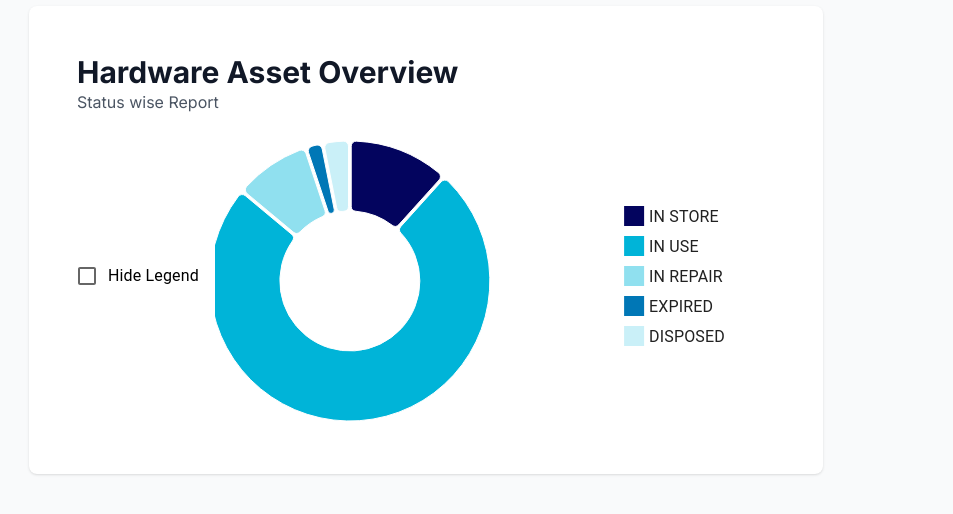
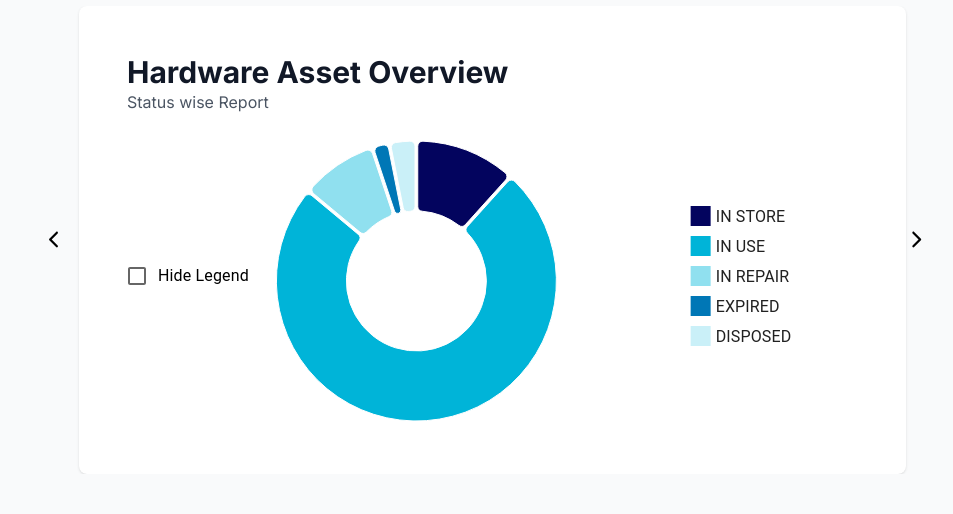
Before and after one commit to getwithashish/ExAM, a React (Vite) app in the folder exam_frontend/: page / in a window 1280 px wide. Shown: the part 106-620 px from the top of the page, without its empty margins (293-1246 px from the left). Built offline with nearby package versions, Linux system fonts and the light colour scheme.

Commit message:
feat: Add charts carousel animation

```diff
--- a/exam_frontend/package.json
+++ b/exam_frontend/package.json
@@ -27,7 +27,10 @@
   "dependencies": {
     "@emotion/react": "^11.11.4",
     "@emotion/styled": "^11.11.0",
-    "@mui/icons-material": "^5.15.11",
+    "@fortawesome/fontawesome-svg-core": "^6.5.1",
+    "@fortawesome/free-regular-svg-icons": "^6.5.1",
+    "@fortawesome/free-solid-svg-icons": "^6.5.1",
+    "@fortawesome/react-fontawesome": "^0.2.0",
     "@mui/material": "^5.15.11",
     "@mui/x-charts": "^6.19.5",
     "apexcharts": "^3.36.3",
--- /dev/null
+++ b/exam_frontend/src/components/charts/carousel.module.css
@@ -0,0 +1,41 @@
+/* carousel.module.css */
+
+.carousel {
+    position: relative;
+    overflow: hidden;
+  }
+
+  .carousel-inner {
+    display: flex;
+    transition: transform 0.5s ease; /* Smooth transition effect */
+  }
+
+  .carousel-item {
+    flex: 0 0 100%; /* Each item takes up the full width */
+  }
+
+  .prev,
+  .next {
+    position: absolute;
+    top: 50%;
+    transform: translateY(-50%);
+    background-color: transparent;
+    border: none;
+    cursor: pointer;
+    padding: 10px;
+    font-size: 18px;
+  }
+
+  .prev {
+    left: 10px;
+    margin-left: 50px;
+  }
+
+  .next {
+    right: 10px;
+    margin-right: 30px;
+  }
+
+  .hidden {
+    display: none;
+  }
--- /dev/null
+++ b/exam_frontend/src/components/charts/carousel.tsx
@@ -0,0 +1,47 @@
+import React, { useState } from 'react';
+import styles from './carousel.module.css';
+import { FontAwesomeIcon } from '@fortawesome/react-fontawesome';
+import { faChevronLeft, faChevronRight } from '@fortawesome/free-solid-svg-icons';
+
+interface CarouselProps {
+  items: JSX.Element[];
+}
+
+const Carousel: React.FC<CarouselProps> = ({ items }) => {
+  const [currentIndex, setCurrentIndex] = useState(0);
+  const [isTransitioning, setTransitioning] = useState(false);
+
+  const goToNext = () => {
+    setTransitioning(true);
+    setCurrentIndex((prevIndex) => (prevIndex === items.length - 1 ? 0 : prevIndex + 1));
+    setTimeout(() => {
+      setTransitioning(false);
+    }, 500); // Adjust the delay based on your transition duration
+  };
+
+  const goToPrev = () => {
+    setTransitioning(true);
+    setCurrentIndex((prevIndex) => (prevIndex === 0 ? items.length - 1 : prevIndex - 1));
+    setTimeout(() => {
+      setTransitioning(false);
+    }, 500); // Adjust the delay based on your transition duration
+  };
+
+  return (
+    <div className={styles['carousel']}>
+      <div className={styles['carousel-inner']} style={{ transform: `translateX(-${currentIndex * 100}%)` }}>
+        {items.map((item, index) => (
+          <div key={index} className={styles['carousel-item']}>{item}</div>
+        ))}
+      </div>
+      <div onClick={goToPrev} className={`${styles['prev']} ${isTransitioning ? styles['hidden'] : ''}`}>
+        <FontAwesomeIcon icon={faChevronLeft} />
+      </div>
+      <div onClick={goToNext} className={`${styles['next']} ${isTransitioning ? styles['hidden'] : ''}`}>
+        <FontAwesomeIcon icon={faChevronRight} />
+      </div>
+    </div>
+  );
+};
+
+export default Carousel;
--- a/exam_frontend/src/components/charts/piechart-hardware.tsx
+++ b/exam_frontend/src/components/charts/piechart-hardware.tsx
@@ -1,4 +1,4 @@
-import React, { useState } from 'react';
+import { useState } from 'react';
 import Stack from "@mui/material/Stack";
 import { PieChart } from "@mui/x-charts/PieChart";
 import FormControlLabel from '@mui/material/FormControlLabel';
--- a/exam_frontend/src/components/charts/piechart-software.tsx
+++ b/exam_frontend/src/components/charts/piechart-software.tsx
@@ -1,5 +1,8 @@
+import { useState } from 'react';
 import Stack from "@mui/material/Stack";
 import { PieChart } from "@mui/x-charts/PieChart";
+import FormControlLabel from '@mui/material/FormControlLabel';
+import Checkbox from '@mui/material/Checkbox';
 
 
 const data = [
@@ -12,8 +15,20 @@ const data = [
 
 
   export default function PieChartHardware() {
+    const [isHidden, setIsHidden] = useState(false);
+
     return (
       <Stack direction="row">
+        <FormControlLabel
+          control={
+            <Checkbox
+              checked={isHidden}
+              onChange={(event) => setIsHidden(event.target.checked)}
+            />
+          }
+          label="Hide Legend"
+          labelPlacement="end"
+        />
 
         <PieChart
           series={[
@@ -33,9 +48,11 @@ const data = [
           ]}
           width={500}
           height={300}
-          legend ={{direction: 'column',
+          legend={{
+            direction: 'column',
             position: { vertical: 'middle', horizontal: 'right' },
-          padding: 100,}}
+            hidden: isHidden // Setting hidden property based on isHidden state
+          }}
         />
       </Stack>
     );
--- a/exam_frontend/src/components/charts/piechartHandler.tsx
+++ b/exam_frontend/src/components/charts/piechartHandler.tsx
@@ -1,13 +1,11 @@
-import type { FC } from "react";
-import PieChart from "./piechart-hardware"
-import PieChart2 from "./piechart-software"
+// import React from 'react';
+import PieChart from "./piechart-hardware";
+import PieChart2 from "./piechart-software";
+import Carousel from './carousel'; // Assuming you have the Carousel component implemented
 
-
-
-export const Statistics: FC = function () {
-    return (
-      <div className="flex">
-      <div className="rounded-lg bg-white p-8 shadow dark:bg-gray-800 m:p-10 xl:p-12 w-4/5 h-2/3" style={{ marginLeft: "50px" }}>
+export const Statistics = () => {
+  const items = [
+    <div className="rounded-lg bg-white p-8 shadow dark:bg-gray-800 m:p-10 xl:p-12 w-5/6 h-full" style={{ marginLeft: "100px" }}>
       <div className="mb-3 flex items-center justify-between">
         <div className="shrink-0">
           <span className="text-2xl font-bold leading-none text-gray-900 dark:text-white sm:text-3xl">
@@ -19,8 +17,8 @@ export const Statistics: FC = function () {
         </div>
       </div>
       <PieChart/>
-      </div>
-      {/* <div className="rounded-lg bg-white p-2 shadow dark:bg-gray-800 m:p-10 xl:p-12">
+    </div>,
+    <div className="rounded-lg bg-white p-2 shadow dark:bg-gray-800 m:p-10 xl:p-12 w-5/6 h-full" style={{ marginLeft: "100px" }}>
       <div className="mb-3 flex items-center justify-between">
         <div className="shrink-0">
           <span className="text-2xl font-bold leading-none text-gray-900 dark:text-white sm:text-3xl">
@@ -32,7 +30,12 @@ export const Statistics: FC = function () {
         </div>
       </div>
       <PieChart2/>
-      </div> */}
+    </div>
+  ];
+
+  return (
+    <div>
+      <Carousel items={items} />
     </div>
   );
 };
```
Also changed, not shown: exam_frontend/tsconfig.json (line endings or trailing spaces), 1 other file (tests, documents, lock files or other folders). Lines whose indentation alone changed are shown as unchanged.
